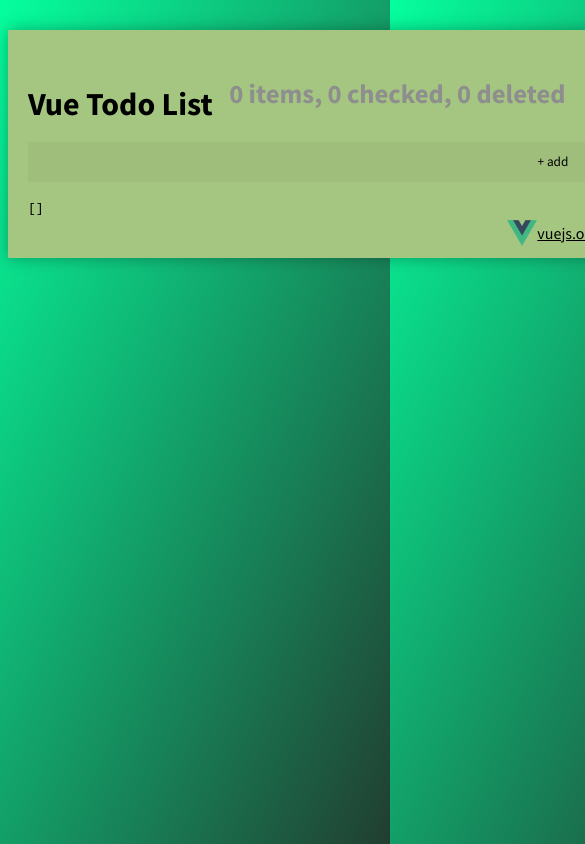
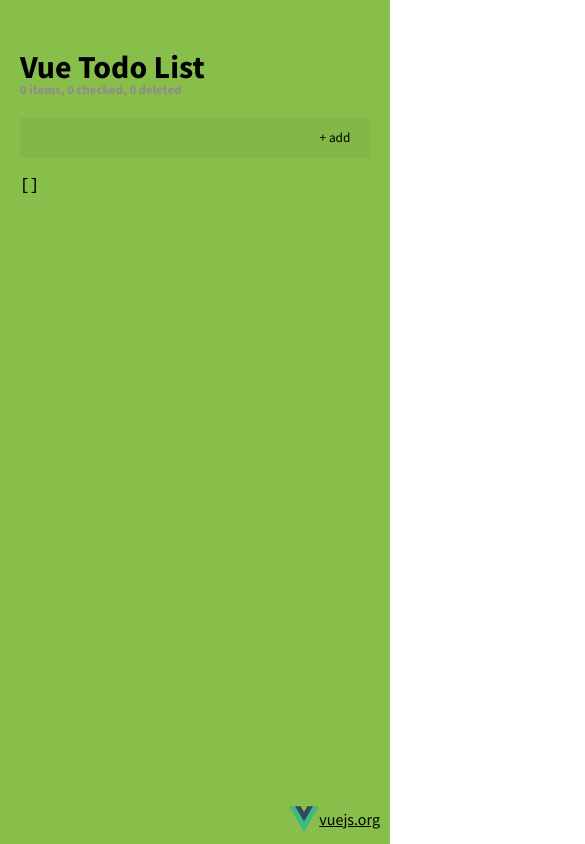
Before and after one commit to Skolozub/vue-to-do-list, a Vue app: page / in a window 390 px wide. Shown: the top 844 px of the page, 585 px wide, since content can reach past the window. Built offline with nearby package versions, Linux system fonts and the light colour scheme.

Commit message:
style edits

```diff
--- a/src/App.vue
+++ b/src/App.vue
@@ -69,29 +69,37 @@ export default {
 
 html,
 body {
-  min-height: 100%;
+  min-height: 100vh;
+  margin: 0;
+  padding: 0;
+  font-size: 16px;
   font-family: "Source Sans Pro", "Lucida Grande", sans-serif;
   line-height: 1;
 }
 
 body {
+  overflow-y: scroll;
   background: #213E31;
   background: -webkit-linear-gradient(bottom right, #213E31, #05FF9E);
   background: -moz-linear-gradient(bottom right, #213E31, #05FF9E);
   background: linear-gradient(to top left, #213E31, #05FF9E);
+  background-repeat: no-repeat;
 }
 
 sup {
   padding-left: 10px;
-  color: #8e8e8e;
+  color: #918b8b;
+  font-size: 1.3rem;
 }
 
 #app {
+  min-height: 100vh;
   position: relative;
   width: 600px;
+  min-width: 320px;
+  margin: 0 auto;
   padding: 30px 20px;
-  margin: 30px auto;
-  background-color: #A5C681;
+  background-color: #88BF4B;
   box-shadow: 0 0 15px 0 rgba(0, 0, 0, 0.3);
 }
 
@@ -108,4 +116,16 @@ sup {
   width: 30px;
   height: auto;
 }
+
+@media (max-width: 640px) {
+  #app {
+    width: 100%;
+  }
+  sup {
+    width: 100%;
+    display: block;
+    padding: 0;
+    font-size: 0.8rem;
+  }
+}
 </style>
```
